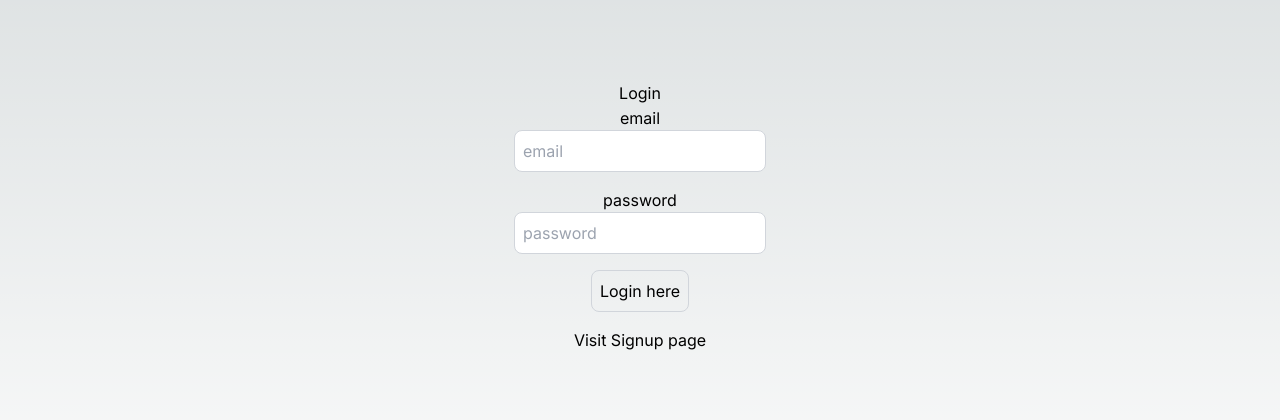
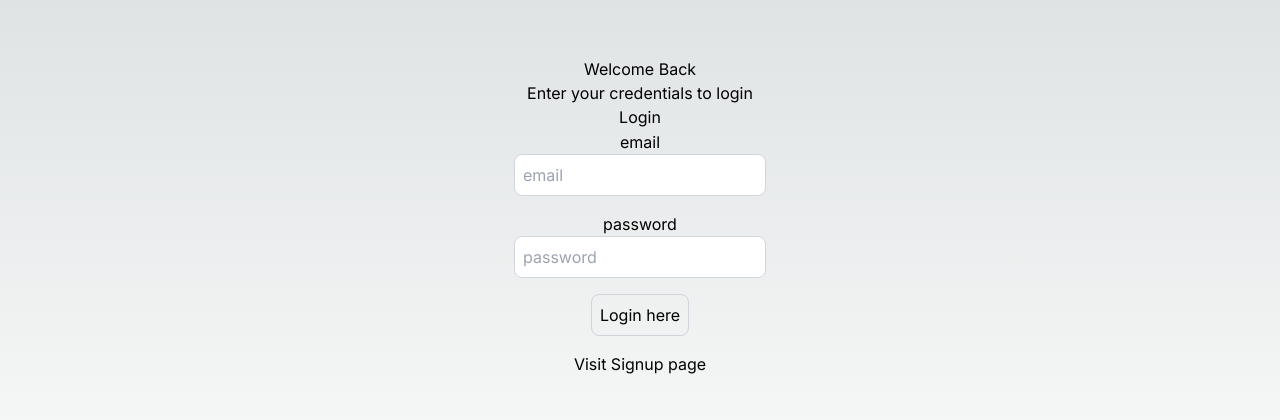
Before and after one commit to ChebbiMohamedLakhdher/myPFE, a Next.js app: page /login in a window 1280 px wide. Shown: the part 184-604 px from the top of the page. Built offline with nearby package versions, Linux system fonts and the light colour scheme.

Commit message:
new files and folders

```diff
--- a/src/app/login/page.tsx
+++ b/src/app/login/page.tsx
@@ -45,6 +45,10 @@ export default function LoginPage() {
 
     return (
     <div className="flex flex-col items-center justify-center min-h-screen py-2">
+
+        <h1> Welcome Back </h1>
+        <h2>Enter your credentials to login</h2>
+
         <h1>{loading ? "Processing" : "Login"}</h1>
         <hr />
 
```
Also changed, not shown: src/app/Signup/page.tsx (line endings or trailing spaces).
